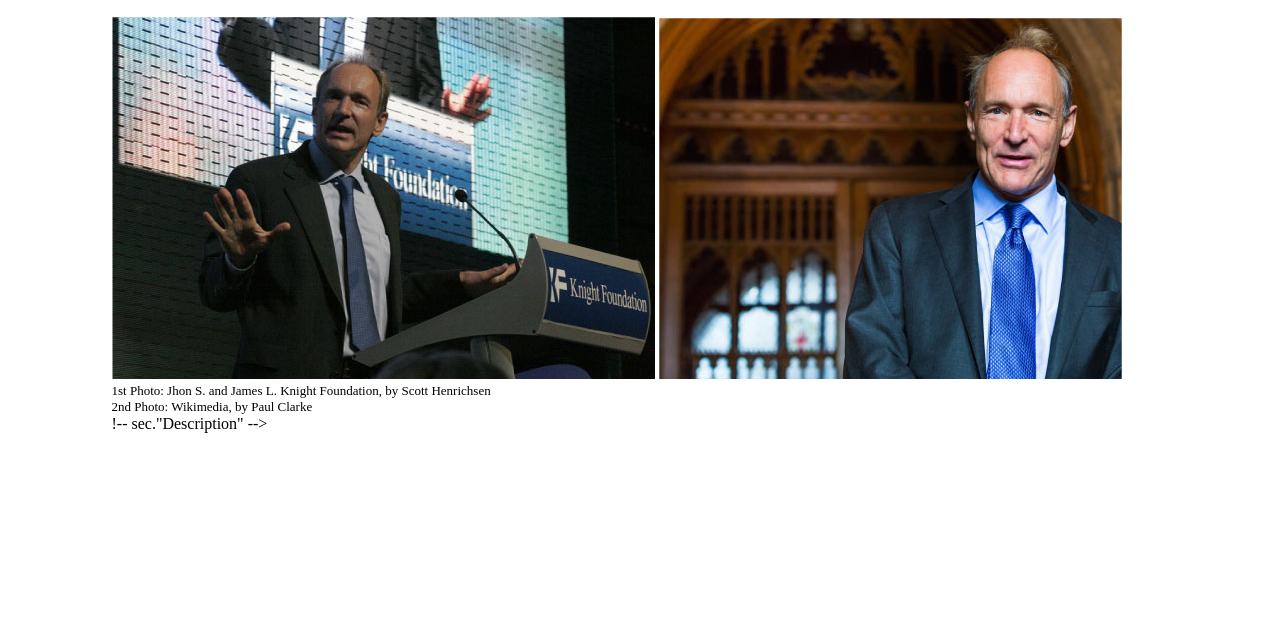
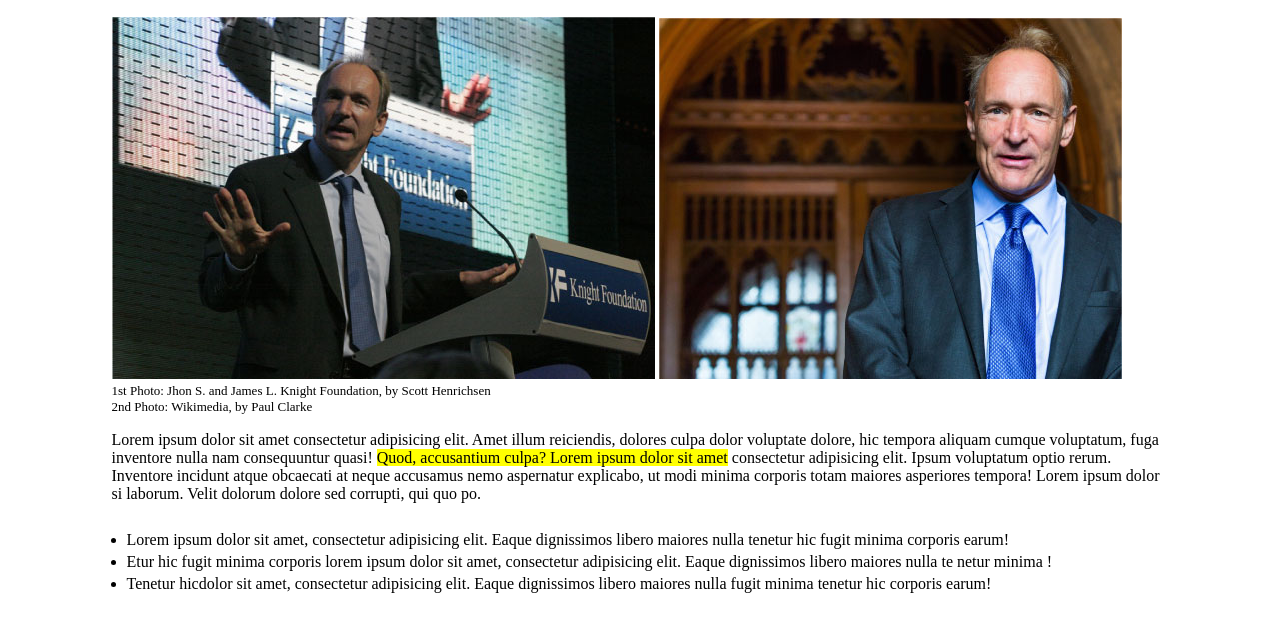
Before and after one commit to Yu4iy/html-css-booleaner, a plain HTML site: page index.html in a window 1280 px wide. Shown: the part 284-907 px from the top of the page. Before the commit the page ends 800 px from the top, so only its background shows below. Drawn offline with Linux system fonts and the light colour scheme.

Commit message:
add sec."Description"

```diff
--- a/css/style.css
+++ b/css/style.css
@@ -3,6 +3,9 @@
 .container {
 	width: 1057px;
 	margin: 0 auto;
+}
+.select-yel {
+	background-color: #ffff00;
 }
 
 /* HEADER */
@@ -41,3 +44,11 @@ h1 {
 }
 
 /* sec."Description" */
+section ul {
+	padding-left: 15px;
+	line-height: 6px;
+}
+
+.list {
+	margin:34px 0 36px ;
+}
--- a/index.html
+++ b/index.html
@@ -33,8 +33,39 @@
 				<div class="pht-desc">2nd Photo: Wikimedia, by Paul Clarke</div>
 			</section>
 
-			!-- sec."Description" -->
+			<!-- sec."Description" -->
+			<section>
+				<p>Lorem ipsum dolor sit amet consectetur adipisicing elit. Amet illum reiciendis, dolores culpa dolor
+					voluptate dolore, hic tempora aliquam cumque voluptatum, fuga inventore nulla nam consequuntur quasi!
+					<span class="select-yel">Quod, accusantium culpa? Lorem ipsum dolor sit amet</span> consectetur
+					adipisicing elit. Ipsum voluptatum optio
+					rerum. Inventore incidunt atque obcaecati at neque accusamus nemo aspernatur explicabo, ut modi minima
+					corporis totam maiores asperiores tempora! Lorem ipsum dolor si
+					laborum. Velit dolorum dolore sed corrupti, qui quo po.
+				</p>
 
+				<div class="list">
+					<ul>
+						<li>
+							Lorem ipsum dolor sit amet, consectetur adipisicing elit. Eaque dignissimos libero maiores nulla
+							tenetur hic fugit minima corporis earum!
+						</li>
+					</ul>
+					<ul>
+						<li>
+							Etur hic fugit minima corporis lorem ipsum dolor sit amet, consectetur adipisicing elit. Eaque dignissimos libero maiores nulla
+							te netur minima !
+						</li>
+					</ul>
+					<ul>
+						<li>
+							Tenetur hicdolor sit amet, consectetur adipisicing elit. Eaque dignissimos libero maiores nulla
+							fugit minima tenetur hic corporis earum!
+						</li>
+					</ul>
+				</div>
+
+			</section>
 		</main>
 	</div>
 </body>
```
